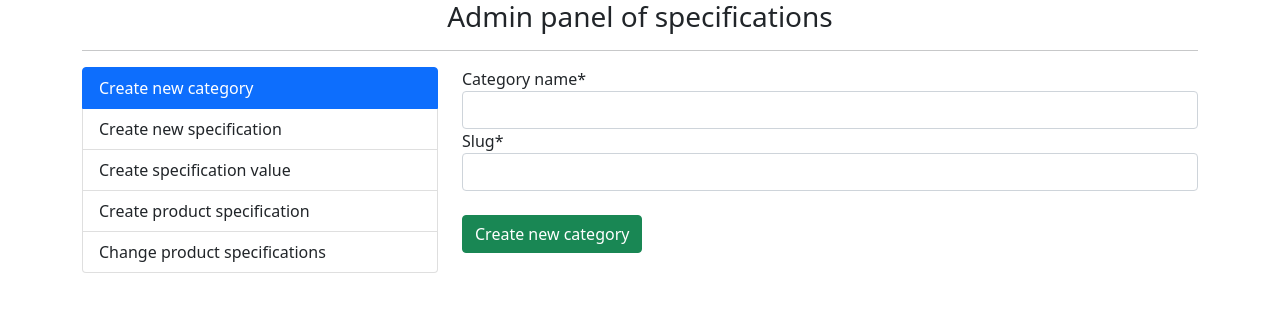
After one commit to JohnWayne91/shop, a Django app: page /product-specs/new-category/ in a window 1280 px wide. The commit adds this page. Shown: the top 312 px of the page. Run offline with Django 3.2, Linux system fonts and the light colour scheme; some libraries are stand-ins or nearby versions.

Commit message:
Add admin panel for specifications

```diff
--- a/shop/mainapp/views.py
+++ b/shop/mainapp/views.py
@@ -51,7 +51,7 @@ class CategoryDetailView(CartMixin, ListView):
     def get_context_data(self, **kwargs):
         context = super().get_context_data(**kwargs)
         category_products = Product.objects.filter(category__slug=self.kwargs['slug'])
-        context['cart'] = self.cart
+        context['car t'] = self.cart
         context['category_products'] = category_products
         return context
 
--- /dev/null
+++ b/shop/specs/forms.py
@@ -0,0 +1,17 @@
+from django import forms
+
+from mainapp.models import Category
+from .models import CategorySpecification
+
+
+class NewCategoryForm(forms.ModelForm):
+
+    class Meta:
+        model = Category
+        fields = '__all__'
+
+
+class NewCategorySpecKeyForm(forms.ModelForm):
+    class Meta:
+        model = CategorySpecification
+        fields = '__all__'
--- /dev/null
+++ b/shop/specs/templates/new_category.html
@@ -0,0 +1,14 @@
+{% extends 'product_specifications.html' %}
+{% load crispy_forms_tags %}
+{% block content %}
+
+<div class="col-md-12">
+    <form action="{% url 'new_category' %}" method="post">
+        {% csrf_token %}
+        {{ form|crispy }}
+        <br>
+        <input type="submit" class="btn btn-success" value="Create new category">
+    </form>
+</div>
+
+{% endblock content %}
--- a/shop/specs/templates/product_specifications.html
+++ b/shop/specs/templates/product_specifications.html
@@ -13,8 +13,8 @@
     <div class="row">
         <div class="col-md-4">
             <div class="list-group">
-                <a href="#" class="list-group-item list-group-item action">Create new category</a>
-                <a href="#" class="list-group-item list-group-item action">Create new specification</a>
+                <a href="{% url 'new_category' %}" class="list-group-item list-group-item action {% if request.path == '/product-specs/new-category/' %} active {% endif %}">Create new category</a>
+                <a href="{% url 'new_spec' %}" class="list-group-item list-group-item action {% if request.path == '/product-specs/new-specification/' %} active {% endif %}">Create new specification</a>
                 <a href="#" class="list-group-item list-group-item action">Create specification value</a>
                 <a href="#" class="list-group-item list-group-item action">Create product specification</a>
                 <a href="#" class="list-group-item list-group-item action">Change product specifications</a>
--- a/shop/specs/urls.py
+++ b/shop/specs/urls.py
@@ -1,7 +1,9 @@
 from django.urls import path
 
-from .views import BaseSpecView
+from .views import BaseSpecView, CreateNewCategory, CreateNewSpec
 
 urlpatterns = [
-    path('', BaseSpecView.as_view(), name='base_spec')
+    path('', BaseSpecView.as_view(), name='base_spec'),
+    path('new-category/', CreateNewCategory.as_view(), name='new_category'),
+    path('new-specification/', CreateNewSpec.as_view(), name='new_spec')
 ]
--- a/shop/specs/views.py
+++ b/shop/specs/views.py
@@ -1,7 +1,25 @@
 from django.shortcuts import render
-from django.views import View
+from django.urls import reverse_lazy
+from django.views.generic import View, CreateView
+from django.http import HttpResponseRedirect
+
+from .forms import NewCategoryForm, NewCategorySpecKeyForm
 
 
 class BaseSpecView(View):
+
     def get(self, request, *args, **kwargs):
         return render(request, 'product_specifications.html', {})
+
+
+class CreateNewCategory(CreateView):
+
+    form_class = NewCategoryForm
+    template_name = 'new_category.html'
+    success_url = reverse_lazy('base_spec')
+
+
+class CreateNewSpec(CreateView):
+    form_class = NewCategorySpecKeyForm
+    template_name = 'new_specification.html'
+    success_url = reverse_lazy('base_spec')
```
Also changed, not shown: shop/specs/templates/new_specification.html (added, +10 -0 lines).
